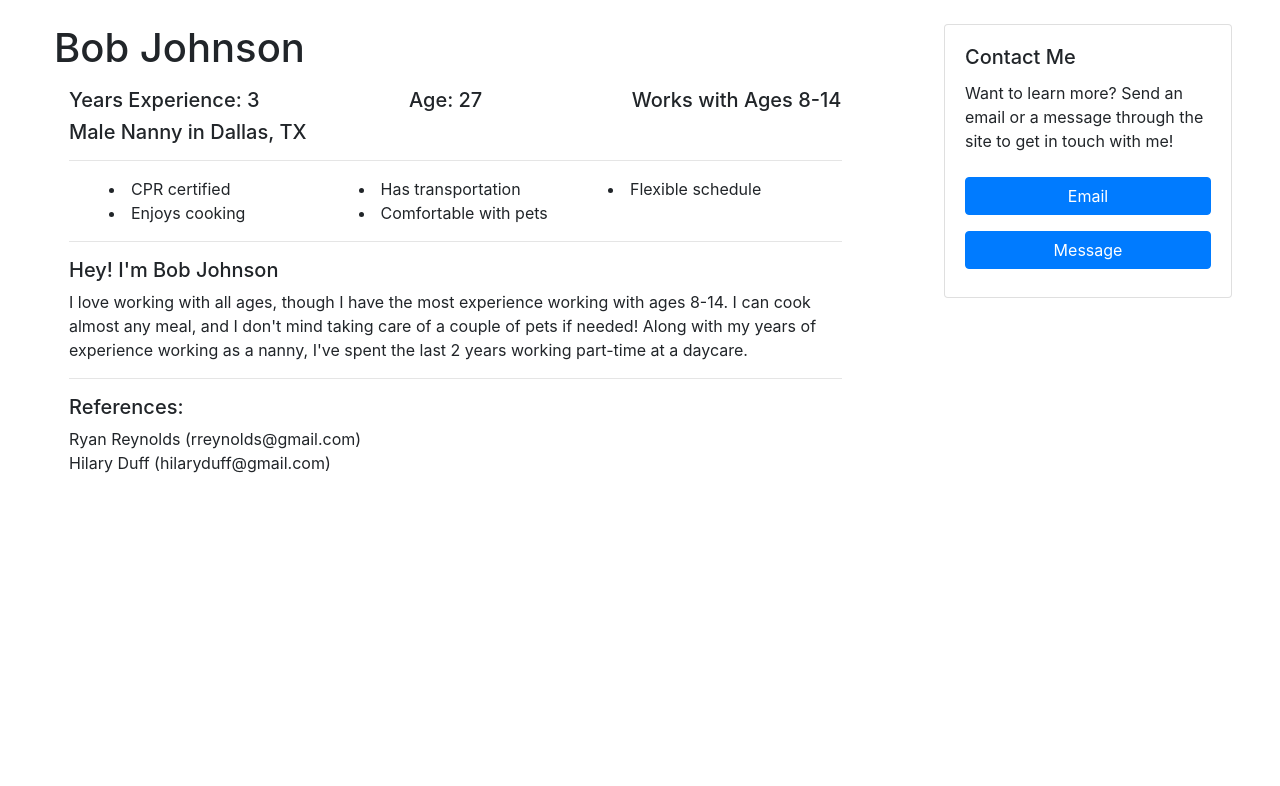
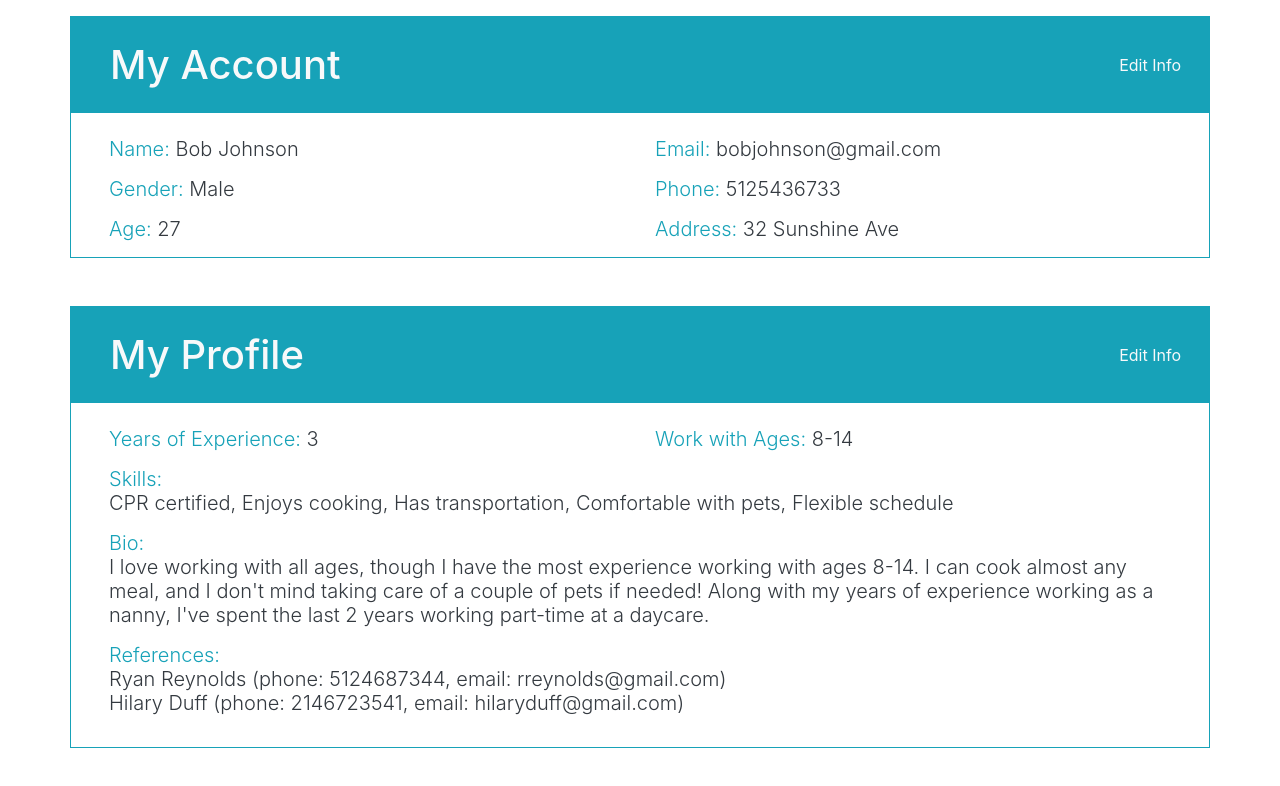
Before and after one commit to mlee98/nannyApp, an Angular app in the folder GUI/nannyApp/: page / in a window 1280 px wide. Shown: the top 786 px of the page. Built offline with nearby package versions, Linux system fonts and the light colour scheme.

Commit message:
made separate nanny profile component

```diff
--- a/GUI/nannyApp/src/app/app.component.html
+++ b/GUI/nannyApp/src/app/app.component.html
@@ -1,2 +1,2 @@
-<!-- <app-settings-page [account]="account"></app-settings-page> -->
-<app-nanny-profile-page [account]="account"></app-nanny-profile-page>
+<app-settings-page [account]="account"></app-settings-page>
+<!-- <app-nanny-profile-page [account]="account"></app-nanny-profile-page> -->
--- a/GUI/nannyApp/src/app/app.component.ts
+++ b/GUI/nannyApp/src/app/app.component.ts
@@ -22,7 +22,7 @@ export class AppComponent implements OnInit {
       zip: 75275,
       gender: 'Male',
       age: 27,
-      type: 'parent',
+      type: 'nanny',
 
       // PARENT account info
       children: [
--- a/GUI/nannyApp/src/nanny-profile-page/nanny-profile-page.component.css
+++ b/GUI/nannyApp/src/nanny-profile-page/nanny-profile-page.component.css
@@ -1,9 +1,3 @@
 .fixed-contact {
   right: 3em;
 }
-
-.skills-list {
-  column-count: 3;
-  column-gap: 1em;
-  list-style-position: inside;
-}
--- a/GUI/nannyApp/src/nanny-profile-page/nanny-profile-page.component.html
+++ b/GUI/nannyApp/src/nanny-profile-page/nanny-profile-page.component.html
@@ -1,24 +1,6 @@
 <div class="container row m-4">
   <div class="col col-lg-9">
-    <h1 class="mb-3">{{account.name}}</h1>
-    <div class="container d-flex justify-content-between">
-      <h5>Years Experience: {{account.yearsExp}}</h5>
-      <h5>Age: {{account.age}}</h5>
-      <h5>Works with Ages {{account.workWithAges}}</h5>
-    </div>
-    <div class="container">
-      <h5>{{account.gender}} Nanny in {{account.city}}, {{account.state}}</h5>
-      <hr>
-      <ul class="skills-list">
-        <li class="mr-6" *ngFor="let skill of account.skills; let i = index">{{skill}}</li>
-      </ul>
-      <hr>
-      <h5>Hey! I'm {{account.name}}</h5>
-      {{account.bio}}
-      <hr>
-      <h5>References:</h5>
-      <div *ngFor="let ref of account.references">{{ref.name}} ({{ref.email}})</div>
-    </div>
+    <app-nanny-profile [account]="account"></app-nanny-profile>
   </div>
   <div class="col col-sm-2">
     <div class="position-fixed fixed-contact">
--- /dev/null
+++ b/GUI/nannyApp/src/nanny-profile-page/nanny-profile/nanny-profile.component.css
@@ -0,0 +1,5 @@
+.skills-list {
+  column-count: 3;
+  column-gap: 1em;
+  list-style-position: inside;
+}
--- /dev/null
+++ b/GUI/nannyApp/src/nanny-profile-page/nanny-profile/nanny-profile.component.html
@@ -0,0 +1,19 @@
+<h1 class="mb-3">{{account.name}}</h1>
+<div class="container d-flex justify-content-between">
+  <h5>Years Experience: {{account.yearsExp}}</h5>
+  <h5>Age: {{account.age}}</h5>
+  <h5>Works with Ages {{account.workWithAges}}</h5>
+</div>
+<div class="container">
+  <h5>{{account.gender}} Nanny in {{account.city}}, {{account.state}}</h5>
+  <hr>
+  <ul class="skills-list">
+    <li class="mr-6" *ngFor="let skill of account.skills; let i = index">{{skill}}</li>
+  </ul>
+  <hr>
+  <h5>Hey! I'm {{account.name}}</h5>
+  {{account.bio}}
+  <hr>
+  <h5>References:</h5>
+  <div *ngFor="let ref of account.references">{{ref.name}} ({{ref.email}})</div>
+</div>
--- /dev/null
+++ b/GUI/nannyApp/src/nanny-profile-page/nanny-profile/nanny-profile.component.ts
@@ -0,0 +1,18 @@
+import { Component, OnInit, Input } from '@angular/core';
+import { Account } from '../../models/account';
+
+@Component({
+  selector: 'app-nanny-profile',
+  templateUrl: './nanny-profile.component.html',
+  styleUrls: ['./nanny-profile.component.css']
+})
+export class NannyProfileComponent implements OnInit {
+
+  constructor() { }
+
+  @Input() account: Account;
+
+  ngOnInit() {
+  }
+
+}
```
Also changed, not shown: GUI/nannyApp/src/nanny-profile-page/nanny-profile-page.module.ts (+5 -2 lines).
